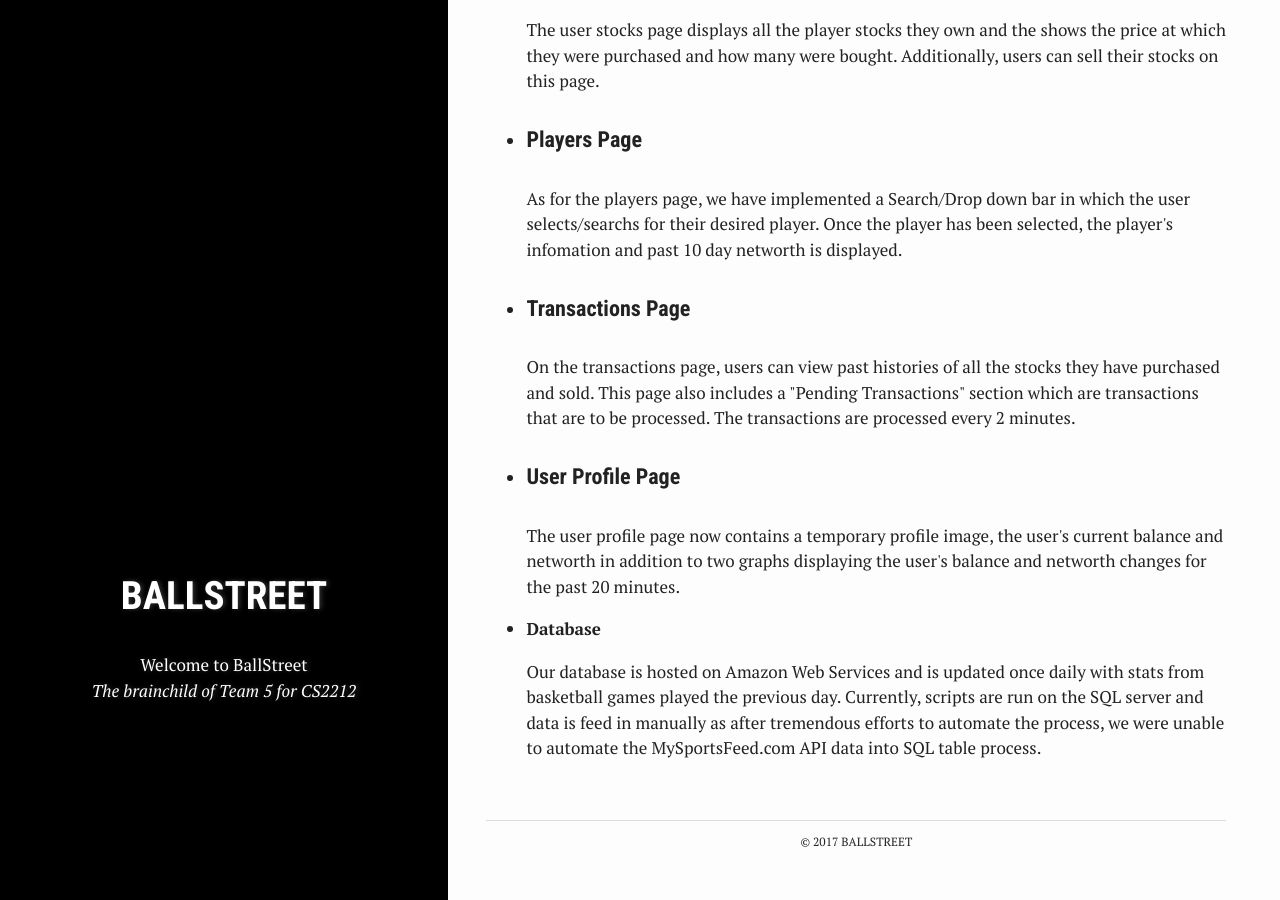
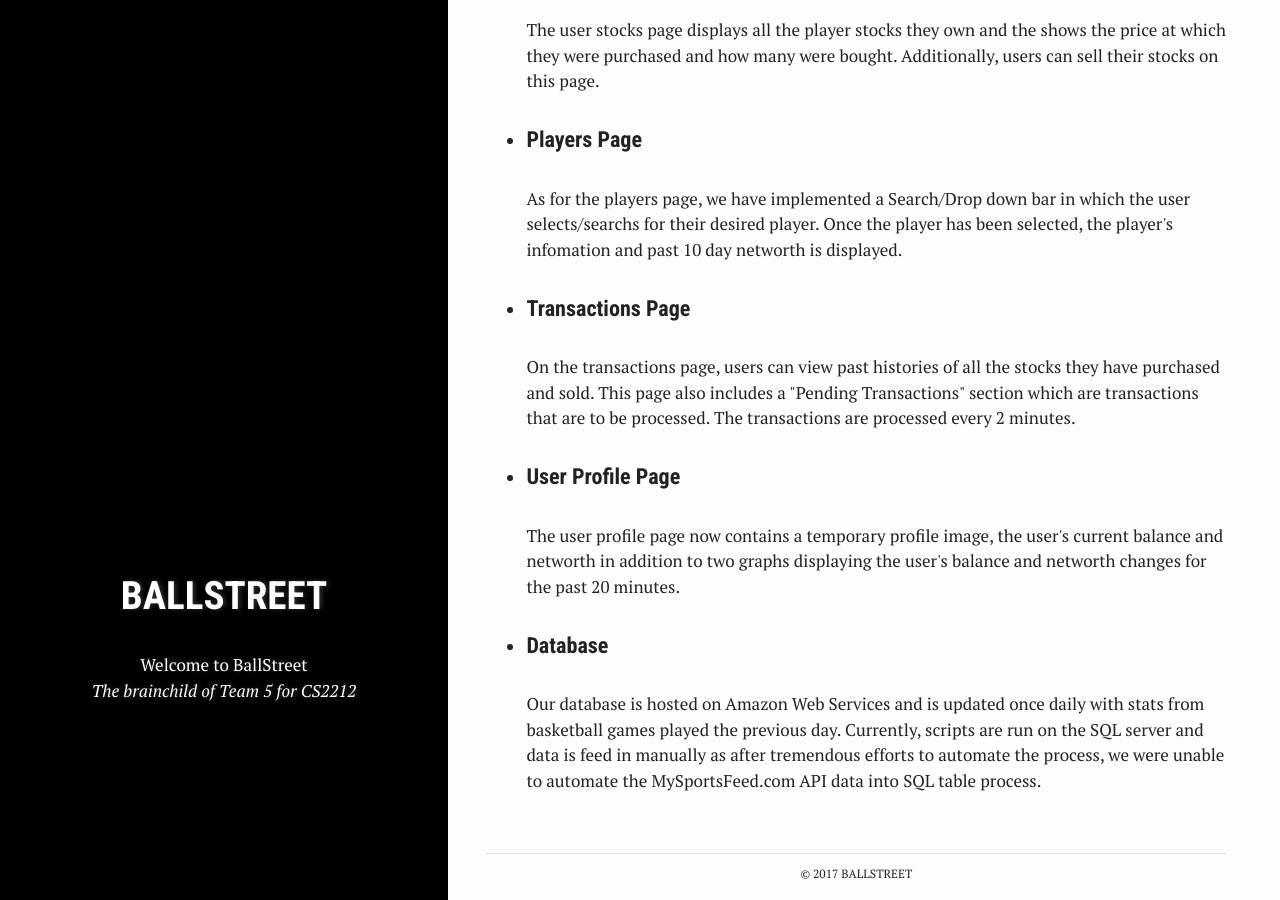
Before and after one commit to ufrauq/Ball-Street, a Jekyll site: the page built from index.html, in a window 1280 px wide and 900 px high, scrolled down 2659 px. Built offline with Jekyll 4.4.1, drawn with Linux system fonts in a browser that asks for light colours.

```diff
--- a/index.html
+++ b/index.html
@@ -105,7 +105,7 @@ pages as their stock prices are tracked. <br><br>
    <li> <h4> User Profile Page </h4></li>
    <p> The user profile page now contains a temporary profile image, the user's current balance and networth in addition
       to two graphs displaying the user's balance and networth changes for the past 20 minutes. </p>
-   <li><b>Database</b></li>
+   <li><h4>Database</h4></li>
 
 
     <p> Our database is hosted on Amazon Web Services and is updated once daily with stats from basketball games played
```
